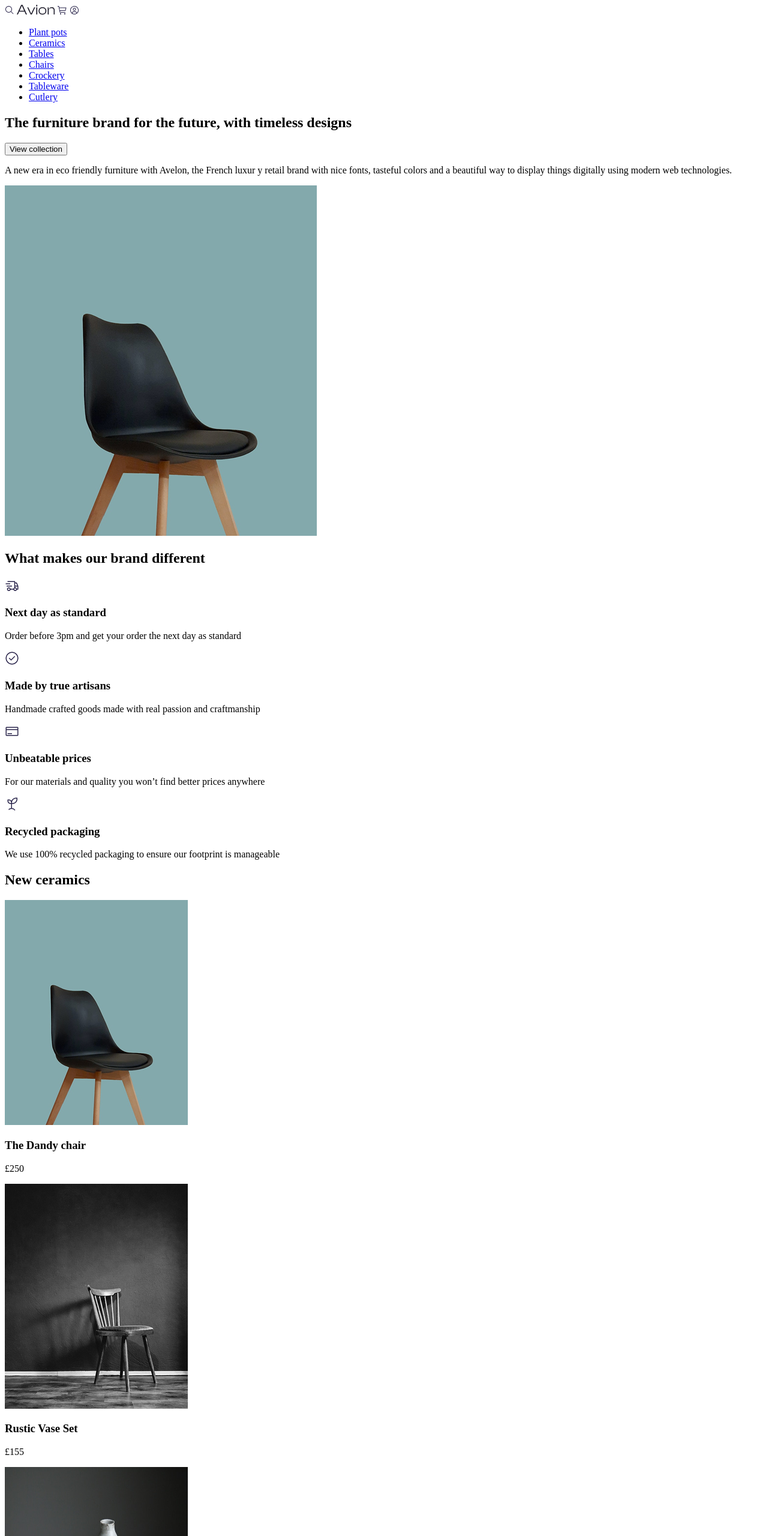
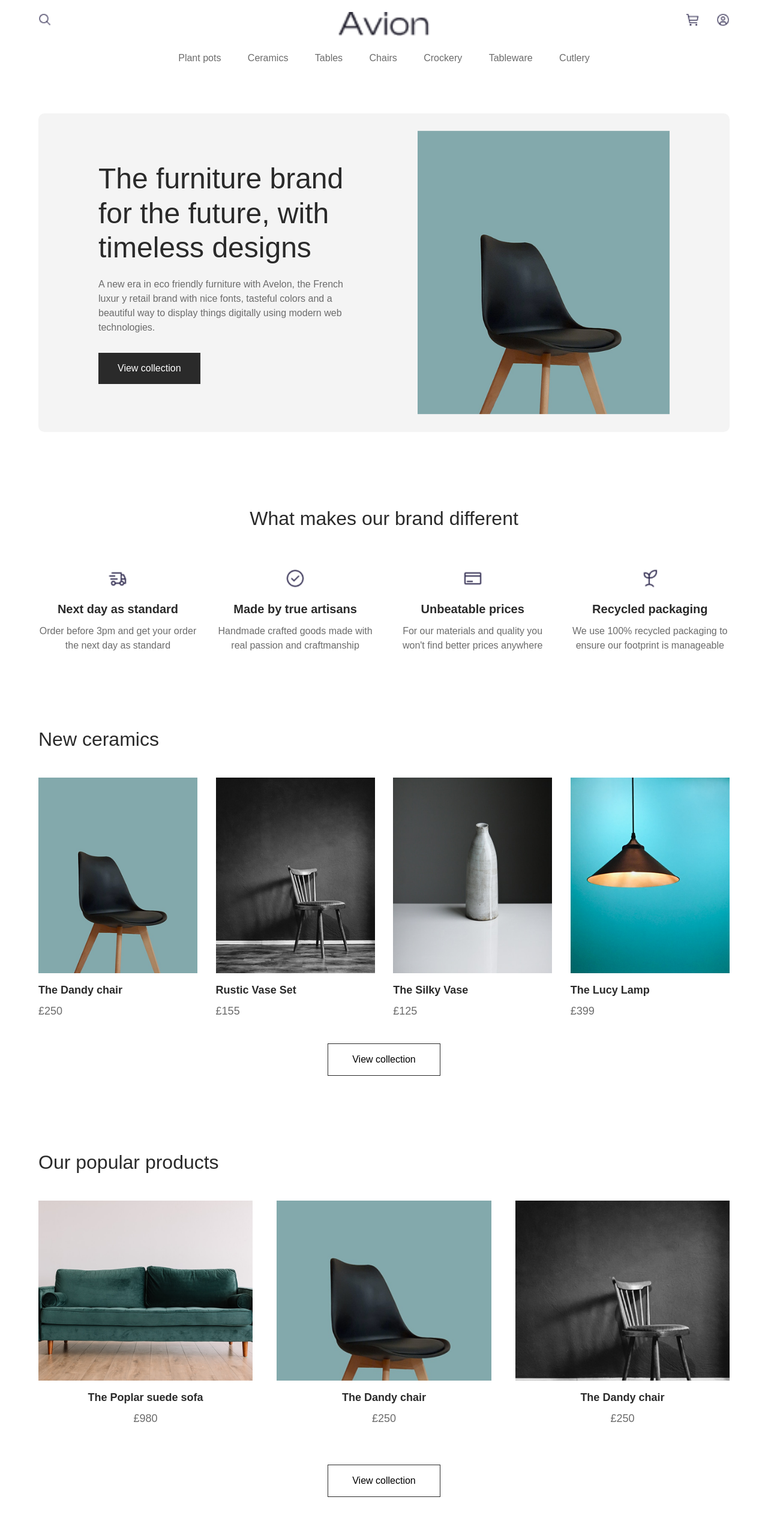
Before and after one commit to anastasia1230/pz1, a plain HTML site: page index.html in a window 1280 px wide. Shown: the top 2560 px of the page at 60% size. Drawn offline with Linux system fonts and the light colour scheme.

Commit message:
Практика 3: Cтилизация веб-страницы с использованием современных подходов CSS

```diff
--- a/index.html
+++ b/index.html
@@ -5,6 +5,7 @@
     <meta name="viewport" content="width=device-width, initial-scale=1.0">
     <title>Avion</title>
     <link rel="icon" href="assets/favicon.ico" type="image/x-icon">
+    <link rel = "stylesheet" href = "style.css">
 </head>
 
 <body>
@@ -37,15 +38,17 @@
 
     <main>
         <section>
+            <div>
                 <h2>The furniture brand for the future, with timeless designs</h2>
+                <p>A new era in eco friendly furniture with Avelon, the French luxur y retail brand with nice fonts, tasteful colors and a beautiful way to display things digitally using modern web technologies.</p>
                 <button>View collection</button>
-            <p>A new era in eco friendly furniture with Avelon, the French luxur y retail brand with nice fonts, tasteful colors and a beautiful way to display things digitally using modern web technologies.</p>
+            </div>
             <img src = "assets/img/chair_2.png" alt = "">
         </section>
 
         <section>
             <h2>What makes our brand different</h2>
-            <div>
+            <div class="clearfix">
                 <article>
                     <img src="assets/icons/delivery.png" alt="delivery">
                     <h3>Next day as standard</h3>
@@ -59,7 +62,7 @@
                 <article>
                     <img src="assets/icons/purchase.png" alt="purchase">
                     <h3>Unbeatable prices</h3>
-                    <p>For our materials and quality you won’t find better prices anywhere</p>
+                    <p>For our materials and quality you won't find better prices anywhere</p>
                 </article>
                 <article>
                     <img src="assets/icons/sprout.png" alt="sprout">
@@ -71,7 +74,7 @@
 
         <section>
             <h2>New ceramics</h2>
-            <div>
+            <div class="clearfix">
                 <article>
                     <img src="assets/img/chair_1.png" alt="chair">
                     <h3>The Dandy chair</h3>
@@ -98,7 +101,7 @@
 
         <section>
             <h2>Our popular products</h2>
-            <div>
+            <div class="clearfix">
                 <article>
                     <img src="assets/img/sofa.png" alt="The Poplar suede sofa">
                     <h3>The Poplar suede sofa</h3>
@@ -125,18 +128,21 @@
             <button>Sign up</button>
         </section>
 
-        <section>
+        <section class="clearfix">
+            <div>
                 <h2>From a studio in London to a global brand with over 400 outlets</h2>
                 <p>When we started Avion, the idea was simple. Make high quality furniture affordable and available for the mass market.</p>
                 <p>Handmade, and lovingly crafted furniture and homeware is what we live, breathe and design so our Chelsea boutique become the hotbed for the London interior design community.</p>
                 <button>Get in touch</button>
+            </div>
             <img src = "assets/img/sofa_with_plants.png" alt = "">
         </section>
 
     </main>
 
     <footer>
-    <div>
+    <div class="footer-container">
+        <div class="clearfix">
             <div>
                 <h3>Menu</h3>
                 <ul>
@@ -170,16 +176,19 @@
                     <li><a href="#">Returns policy</a></li>
                 </ul>
             </div>
-    </div>
 
             <section>
-        <p>Join our mailing list</p>
-        <input type = "email">
+                <h3>Join our mailing list</h3>
+                <div class="form-container">
+                    <input type="email" placeholder="Your email">
                     <button>Sign up</button>
+                </div>
             </section>
+        </div>
 
         <div>
             <p>Copyright 2022 Avion LTD</p>
+        </div>
     </div>
     </footer>
 
--- /dev/null
+++ b/style.css
@@ -0,0 +1,549 @@
+/* RESET */
+
+*, *::before, *::after {
+    margin: 0;
+    padding: 0;
+    box-sizing: border-box;
+}
+
+img {
+    max-width: 100%;
+    display: block;
+}
+
+ul {
+    list-style: none;
+}
+
+a {
+    text-decoration: none;
+    color: inherit;
+}
+
+button {
+    font: inherit;
+    cursor: pointer;
+}
+
+input {
+    font: inherit;
+}
+
+
+/* ROOT VARIABLES */
+
+:root {
+    --dark-primary: #1F1B3D;
+    --primary: #4A4E9D;
+    --light-gray: #F4F4F4;
+    --border-gray: #ECEAF2;
+    --white: #FFFFFF;
+    --text-dark: #2A2A2A;
+    --text-gray: #6B6B6B;
+
+    --h1: 48px;
+    --h2: 32px;
+    --h3: 20px;
+    --h4: 18px;
+    --body: 16px;
+
+    --lh: 1.5;
+
+    --container-max: 1440px;
+}
+
+
+/* BASE STYLES */
+
+body {
+    font-family: "Satoshi", sans-serif;
+    background: var(--white);
+    color: var(--text-dark);
+    line-height: var(--lh);
+}
+
+
+main, header > div, nav ul, footer > div, footer section {
+    width: var(--container-max);
+    max-width: 90%;
+    margin: 0 auto;
+    position: relative;
+}
+
+
+/* HEADER */
+
+header {
+    padding-top: 20px;
+    padding-bottom: 20px;
+}
+
+header > div {
+    height: 40px;
+}
+
+header > div span:first-of-type {
+    position: absolute;
+    left: 0;
+    top: 0;
+}
+
+header > div span:first-of-type img {
+    width: 22px;
+    cursor: pointer;
+}
+
+header > div img[alt="Логотип Avion"] {
+    width: auto;
+    height: 100%;
+    position: absolute;
+    left: 50%;
+    transform: translateX(-50%);
+}
+
+header > div span:nth-of-type(2),
+header > div span:nth-of-type(3) {
+    position: absolute;
+    top: 0;
+    right: 0;
+}
+
+header > div span:nth-of-type(2) {
+    right: 50px;
+}
+
+header > div span:nth-of-type(3) {
+    right: 0;
+}
+
+header > div span img {
+    width: 22px;
+    cursor: pointer;
+    display: inline-block;
+    vertical-align: middle;
+}
+
+nav ul {
+    text-align: center;
+    margin-top: 25px;
+}
+
+nav ul li {
+    display: inline-block;
+    margin: 0 20px;
+}
+
+nav a {
+    font-size: var(--body);
+    color: var(--text-gray);
+    transition: .2s;
+}
+
+nav a:hover {
+    color: var(--dark-primary);
+}
+
+
+/* HERO SECTION */
+
+main > section:first-of-type {
+    margin-top: 60px;
+    background: var(--light-gray);
+    border-radius: 10px;
+    padding: 80px 100px;
+    position: relative;
+    min-height: 500px;
+    overflow: hidden;
+}
+
+main > section:first-of-type h2 {
+    width: 45%;
+    font-size: var(--h1);
+    font-weight: 400;
+    line-height: 1.2;
+}
+
+main > section:first-of-type p {
+    width: 45%;
+    margin-top: 20px;
+    font-size: var(--body);
+    color: var(--text-gray);
+    margin-bottom: 30px;
+}
+
+main > section:first-of-type button {
+    padding: 14px 32px;
+    background: var(--text-dark);
+    color: var(--white);
+    border: none;
+    font-size: var(--body);
+    cursor: pointer;
+    transition: .2s;
+}
+
+main > section:first-of-type button:hover {
+    opacity: .85;
+}
+
+main > section:first-of-type img {
+    width: 420px;
+    position: absolute;
+    right: 100px;
+    top: 50%;
+    transform: translateY(-50%);
+}
+
+
+/* WHAT MAKES OUR BRAND */
+
+main section:nth-of-type(2) {
+    margin-top: 120px;
+    text-align: center;
+}
+
+main section:nth-of-type(2) h2 {
+    font-size: var(--h2);
+    font-weight: 400;
+}
+
+main section:nth-of-type(2) > div {
+    margin-top: 60px;
+    overflow: hidden;
+}
+
+main section:nth-of-type(2) article {
+    width: 23%;
+    float: left;
+    margin-right: 2.66%;
+    box-sizing: border-box;
+}
+
+main section:nth-of-type(2) article:last-child {
+    margin-right: 0;
+}
+
+main section:nth-of-type(2) article img {
+    width: 32px;
+    margin: 0 auto 20px auto;
+}
+
+main section:nth-of-type(2) article h3 {
+    font-size: var(--h3);
+    margin-bottom: 10px;
+}
+
+main section:nth-of-type(2) article p {
+    color: var(--text-gray);
+    font-size: var(--body);
+}
+
+
+/* NEW CERAMICS */
+
+main section:nth-of-type(3) {
+    margin-top: 120px;
+    overflow: hidden;
+}
+
+main section:nth-of-type(3) h2 {
+    font-size: var(--h2);
+    font-weight: 400;
+}
+
+main section:nth-of-type(3) > div {
+    margin-top: 40px;
+    overflow: hidden;
+}
+
+main section:nth-of-type(3) article {
+    width: 23%;
+    float: left;
+    margin-right: 2.66%;
+    box-sizing: border-box;
+}
+
+main section:nth-of-type(3) article:last-child {
+    margin-right: 0;
+}
+
+main section:nth-of-type(3) article h3 {
+    margin-top: 15px;
+    font-size: var(--h4);
+}
+
+main section:nth-of-type(3) article p {
+    margin-top: 8px;
+    font-size: var(--h4);
+    color: var(--text-gray);
+}
+
+main section:nth-of-type(3) button {
+    display: block;
+    margin: 40px auto 0 auto;
+    padding: 14px 40px;
+    border: 1px solid var(--text-dark);
+    background: var(--white);
+    cursor: pointer;
+    font-size: var(--body);
+    transition: .2s;
+}
+
+main section:nth-of-type(3) button:hover {
+    background: var(--text-dark);
+    color: var(--white);
+}
+
+
+/* OUR POPULAR PRODUCTS */
+
+main section:nth-of-type(4) {
+    margin-top: 120px;
+    overflow: hidden;
+}
+
+main section:nth-of-type(4) h2 {
+    font-size: var(--h2);
+    font-weight: 400;
+}
+
+main section:nth-of-type(4) > div {
+    margin-top: 40px;
+    overflow: hidden;
+}
+
+main section:nth-of-type(4) article {
+    width: 31%;
+    float: left;
+    margin-right: 3.5%;
+    box-sizing: border-box;
+    height: 400px;
+    overflow: hidden;
+}
+
+main section:nth-of-type(4) article:last-child {
+    margin-right: 0;
+}
+
+main section:nth-of-type(4) article img {
+    width: 100%;
+    height: 300px;
+    object-fit: cover;
+}
+
+main section:nth-of-type(4) article h3 {
+    margin-top: 15px;
+    font-size: var(--h4);
+    text-align: center;
+}
+
+main section:nth-of-type(4) article p {
+    margin-top: 8px;
+    font-size: var(--h4);
+    color: var(--text-gray);
+    text-align: center;
+}
+
+main section:nth-of-type(4) button {
+    display: block;
+    margin: 40px auto 0 auto;
+    padding: 14px 40px;
+    border: 1px solid var(--text-dark);
+    background: var(--white);
+    cursor: pointer;
+    font-size: var(--body);
+    transition: .2s;
+}
+
+main section:nth-of-type(4) button:hover {
+    background: var(--text-dark);
+    color: var(--white);
+}
+
+
+/* NEWSLETTER */
+
+main section:nth-of-type(5) {
+    margin-top: 120px;
+    background: var(--light-gray);
+    padding: 80px 100px;
+    text-align: center;
+}
+
+main section:nth-of-type(5) h2 {
+    font-size: var(--h2);
+    font-weight: 400;
+}
+
+main section:nth-of-type(5) p {
+    width: 600px;
+    margin: 20px auto;
+    color: var(--text-gray);
+    font-size: var(--body);
+}
+
+main section:nth-of-type(5) input {
+    padding: 14px 18px;
+    width: 260px;
+    border: 1px solid var(--border-gray);
+}
+
+main section:nth-of-type(5) button {
+    padding: 14px 28px;
+    background: var(--text-dark);
+    color: var(--white);
+    border: none;
+    cursor: pointer;
+    font-size: var(--body);
+    transition: .2s;
+}
+
+main section:nth-of-type(5) button:hover {
+    opacity: .85;
+}
+
+
+/* LARGE IMAGE & TEXT */
+
+main section:nth-of-type(6) {
+    margin-top: 120px;
+    overflow: hidden;
+    position: relative;
+    min-height: 500px;
+}
+
+main section:nth-of-type(6) h2 {
+    font-size: var(--h2);
+    width: 45%;
+    font-weight: 400;
+}
+
+main section:nth-of-type(6) p {
+    width: 45%;
+    color: var(--text-gray);
+    margin-top: 15px;
+}
+
+main section:nth-of-type(6) p:first-of-type {
+    margin-top: 20px;
+}
+
+main section:nth-of-type(6) button {
+    margin-top: 30px;
+    padding: 14px 32px;
+    border: 1px solid var(--text-dark);
+    background: var(--white);
+    font-size: var(--body);
+    cursor: pointer;
+    transition: .2s;
+}
+
+main section:nth-of-type(6) button:hover {
+    background: var(--text-dark);
+    color: var(--white);
+}
+
+main section:nth-of-type(6) img {
+    width: 520px;
+    border-radius: 10px;
+    position: absolute;
+    right: 0;
+    top: 0;
+}
+
+
+
+/* FOOTER */
+
+footer {
+    background: var(--text-dark);
+    color: white;
+    margin-top: 120px;
+    padding: 60px 0;
+    overflow: hidden;
+}
+
+.footer-container {
+    width: var(--container-max);
+    max-width: 90%;
+    margin: 0 auto;
+    position: relative;
+}
+
+.footer-container > div:first-of-type {
+    overflow: hidden;
+    width: 100%;
+    float: none;
+}
+
+.footer-container > div:first-of-type > div,
+.footer-container > div:first-of-type section {
+    width: 22%;
+    float: left;
+    margin-right: 4%;
+    box-sizing: border-box;
+}
+
+
+.footer-container > div:first-of-type > div:last-child,
+.footer-container > div:first-of-type section:last-child {
+    margin-right: 0;
+}
+
+footer h3 {
+    font-size: 18px;
+    margin-bottom: 20px;
+}
+
+footer ul li {
+    margin-bottom: 12px;
+    color: #E1E1E1;
+    font-size: var(--body);
+}
+
+.footer-container > div:first-of-type section h3 {
+    font-size: 18px;
+    margin-bottom: 20px;
+    color: var(--white);
+}
+
+.footer-container > div:first-of-type section p {
+    display: none;
+}
+
+
+.footer-container > div:first-of-type section .form-container {
+    margin-top: 20px;
+}
+
+.footer-container > div:first-of-type section input {
+    padding: 12px 18px;
+    width: 60%;
+    border: none;
+    display: inline-block;
+    vertical-align: middle;
+    margin-right: 10px;
+}
+
+.footer-container > div:first-of-type section button {
+    padding: 12px 28px;
+    background: var(--white);
+    color: var(--text-dark);
+    border: none;
+    cursor: pointer;
+    display: inline-block;
+    vertical-align: middle;
+    margin-left: 0;
+}
+
+.footer-container > div:last-of-type {
+    text-align: center;
+    margin-top: 60px;
+    color: #A1A1A1;
+    clear: both;
+}
+
+.clearfix::after {
+    content: "";
+    display: table;
+    clear: both;
+}
```
Also changed, not shown: 1 other file. Lines whose indentation alone changed are shown as unchanged.
